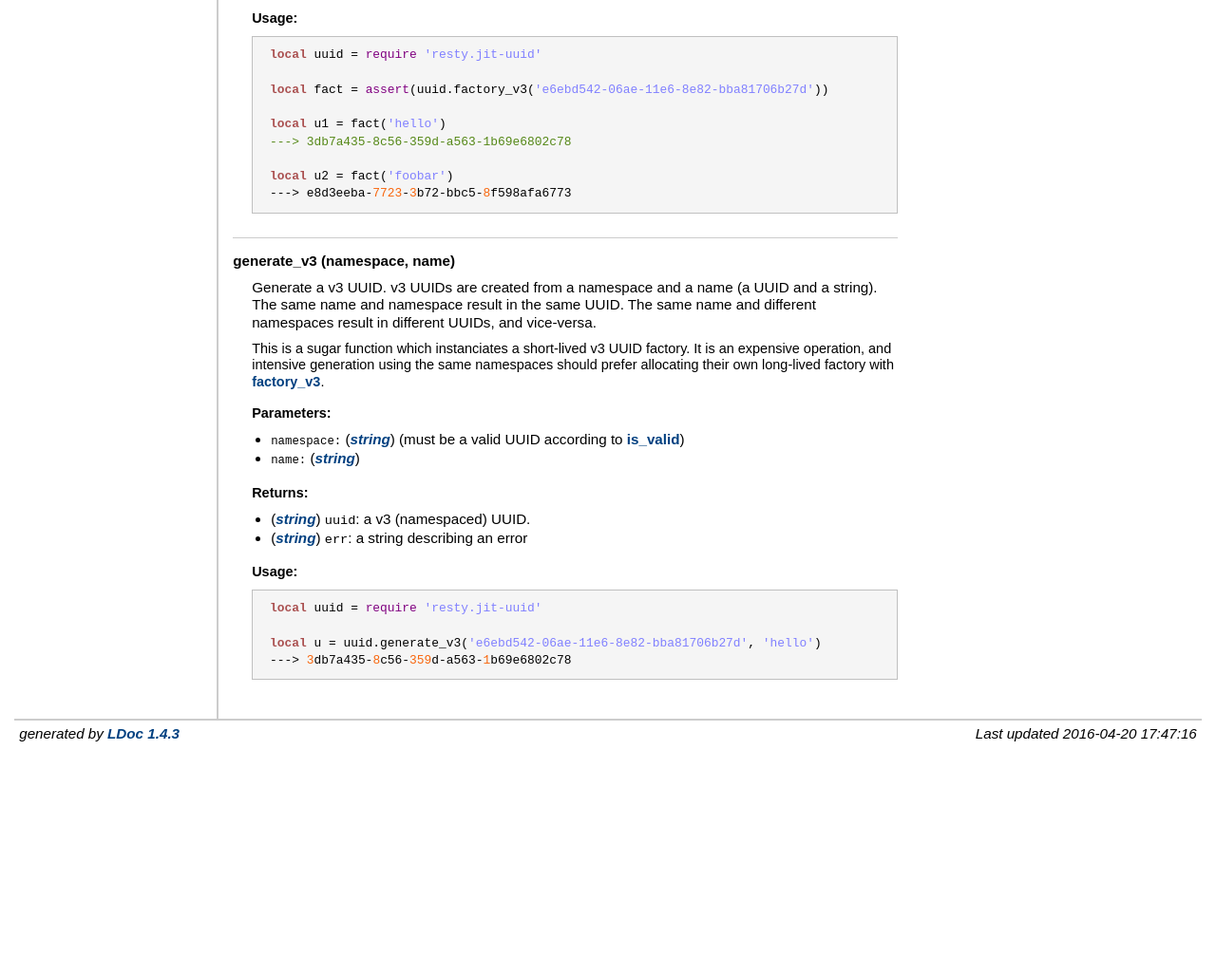
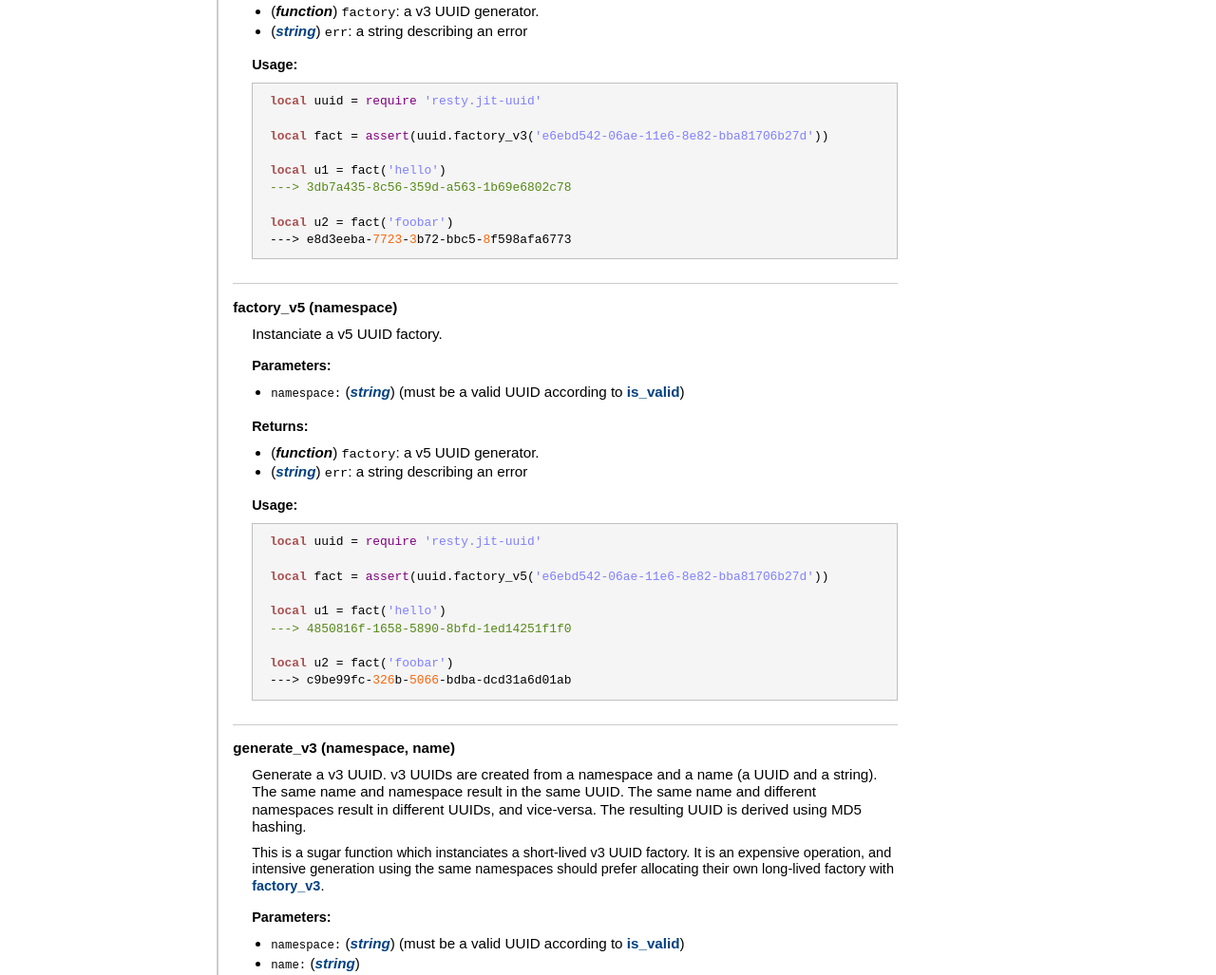
Before and after one commit to thibaultcha/lua-resty-jit-uuid, a plain HTML site: page doc/index.html in a window 1280 px wide. Shown: the part 1773-2800 px from the top of the page at 95% size. Before the commit the page ends 2560 px from the top, so only its background shows below. Drawn offline with Linux system fonts and the light colour scheme.

Commit message:
doc(ldoc) 0.0.4 documentation (v5 UUIDs)

```diff
--- a/doc/index.html
+++ b/doc/index.html
@@ -50,7 +50,7 @@
 </p>
     <h3>Info:</h3>
     <ul>
-        <li><strong>Release</strong>: 0.0.3</li>
+        <li><strong>Release</strong>: 0.0.4</li>
         <li><strong>License</strong>: MIT</li>
         <li><strong>Author</strong>: Thibault Charbonnier</li>
     </ul>
@@ -72,11 +72,19 @@
 	</tr>
 	<tr>
 	<td class="name" nowrap><a href="#factory_v3">factory_v3 (namespace)</a></td>
-	<td class="summary">Generate a v3 UUID factory.</td>
+	<td class="summary">Instanciate a v3 UUID factory.</td>
+	</tr>
+	<tr>
+	<td class="name" nowrap><a href="#factory_v5">factory_v5 (namespace)</a></td>
+	<td class="summary">Instanciate a v5 UUID factory.</td>
 	</tr>
 	<tr>
 	<td class="name" nowrap><a href="#generate_v3">generate_v3 (namespace, name)</a></td>
 	<td class="summary">Generate a v3 UUID.</td>
+	</tr>
+	<tr>
+	<td class="name" nowrap><a href="#generate_v5">generate_v5 (namespace, name)</a></td>
+	<td class="summary">Generate a v5 UUID.</td>
 	</tr>
 </table>
 
@@ -198,7 +206,7 @@
     <strong>factory_v3 (namespace)</strong>
     </dt>
     <dd>
-    Generate a v3 UUID factory.
+    Instanciate a v3 UUID factory.
 
 
     <h3>Parameters:</h3>
@@ -237,6 +245,49 @@
 
 </dd>
     <dt>
+    <a name = "factory_v5"></a>
+    <strong>factory_v5 (namespace)</strong>
+    </dt>
+    <dd>
+    Instanciate a v5 UUID factory.
+
+
+    <h3>Parameters:</h3>
+    <ul>
+        <li><span class="parameter">namespace</span>
+            <span class="types"><a class="type" href="http://www.lua.org/manual/5.1/manual.html#5.4">string</a></span>
+         (must be a valid UUID according to <a href="index.html#is_valid">is_valid</a>)
+        </li>
+    </ul>
+
+    <h3>Returns:</h3>
+    <ol>
+        <li>
+           <span class="types"><span class="type">function</span></span>
+        <code>factory</code>: a v5 UUID generator.</li>
+        <li>
+           <span class="types"><a class="type" href="http://www.lua.org/manual/5.1/manual.html#5.4">string</a></span>
+        <code>err</code>: a string describing an error</li>
+    </ol>
+
+
+
+    <h3>Usage:</h3>
+    <ul>
+        <pre class="example">
+ <span class="keyword">local</span> uuid = <span class="global">require</span> <span class="string">'resty.jit-uuid'</span>
+
+ <span class="keyword">local</span> fact = <span class="global">assert</span>(uuid.factory_v5(<span class="string">'e6ebd542-06ae-11e6-8e82-bba81706b27d'</span>))
+
+ <span class="keyword">local</span> u1 = fact(<span class="string">'hello'</span>)
+ <span class="comment">---&gt; 4850816f-1658-5890-8bfd-1ed14251f1f0
+</span>
+ <span class="keyword">local</span> u2 = fact(<span class="string">'foobar'</span>)
+ ---&gt; c9be99fc-<span class="number">326</span>b-<span class="number">5066</span>-bdba-dcd31a6d01ab</pre>
+    </ul>
+
+</dd>
+    <dt>
     <a name = "generate_v3"></a>
     <strong>generate_v3 (namespace, name)</strong>
     </dt>
@@ -244,7 +295,8 @@
     Generate a v3 UUID.
  v3 UUIDs are created from a namespace and a name (a UUID and a string).
  The same name and namespace result in the same UUID. The same name and
- different namespaces result in different UUIDs, and vice-versa.</p>
+ different namespaces result in different UUIDs, and vice-versa.
+ The resulting UUID is derived using MD5 hashing.</p>
 
 <p> This is a sugar function which instanciates a short-lived v3 UUID factory.
  It is an expensive operation, and intensive generation using the same
@@ -288,6 +340,59 @@
     </ul>
 
 </dd>
+    <dt>
+    <a name = "generate_v5"></a>
+    <strong>generate_v5 (namespace, name)</strong>
+    </dt>
+    <dd>
+    Generate a v5 UUID.
+ v5 UUIDs are created from a namespace and a name (a UUID and a string).
+ The same name and namespace result in the same UUID. The same name and
+ different namespaces result in different UUIDs, and vice-versa.
+ The resulting UUID is derived using SHA-1 hashing.</p>
+
+<p> This is a sugar function which instanciates a short-lived v5 UUID factory.
+ It is an expensive operation, and intensive generation using the same
+ namespaces should prefer allocating their own long-lived factory with
+ <a href="index.html#factory_v5">factory_v5</a>.
+
+
+    <h3>Parameters:</h3>
+    <ul>
+        <li><span class="parameter">namespace</span>
+            <span class="types"><a class="type" href="http://www.lua.org/manual/5.1/manual.html#5.4">string</a></span>
+         (must be a valid UUID according to <a href="index.html#is_valid">is_valid</a>)
+        </li>
+        <li><span class="parameter">name</span>
+            <span class="types"><a class="type" href="http://www.lua.org/manual/5.1/manual.html#5.4">string</a></span>
+
+
+
+        </li>
+    </ul>
+
+    <h3>Returns:</h3>
+    <ol>
+        <li>
+           <span class="types"><a class="type" href="http://www.lua.org/manual/5.1/manual.html#5.4">string</a></span>
+        <code>uuid</code>: a v5 (namespaced) UUID.</li>
+        <li>
+           <span class="types"><a class="type" href="http://www.lua.org/manual/5.1/manual.html#5.4">string</a></span>
+        <code>err</code>: a string describing an error</li>
+    </ol>
+
+
+
+    <h3>Usage:</h3>
+    <ul>
+        <pre class="example">
+ <span class="keyword">local</span> uuid = <span class="global">require</span> <span class="string">'resty.jit-uuid'</span>
+
+ <span class="keyword">local</span> u = uuid.generate_v5(<span class="string">'e6ebd542-06ae-11e6-8e82-bba81706b27d'</span>, <span class="string">'hello'</span>)
+ ---&gt; <span class="number">4850816</span>f-<span class="number">1658</span>-<span class="number">5890</span>-<span class="number">8</span>bfd-<span class="number">1</span>ed14251f1f0</pre>
+    </ul>
+
+</dd>
 </dl>
 
 
@@ -295,7 +400,7 @@
 </div> <!-- id="main" -->
 <div id="about">
 <i>generated by <a href="http://github.com/stevedonovan/LDoc">LDoc 1.4.3</a></i>
-<i style="float:right;">Last updated 2016-04-20 17:47:16 </i>
+<i style="float:right;">Last updated 2016-05-09 10:26:07 </i>
 </div> <!-- id="about" -->
 </div> <!-- id="container" -->
 </body>
```
Also changed, not shown: 1 other file.
